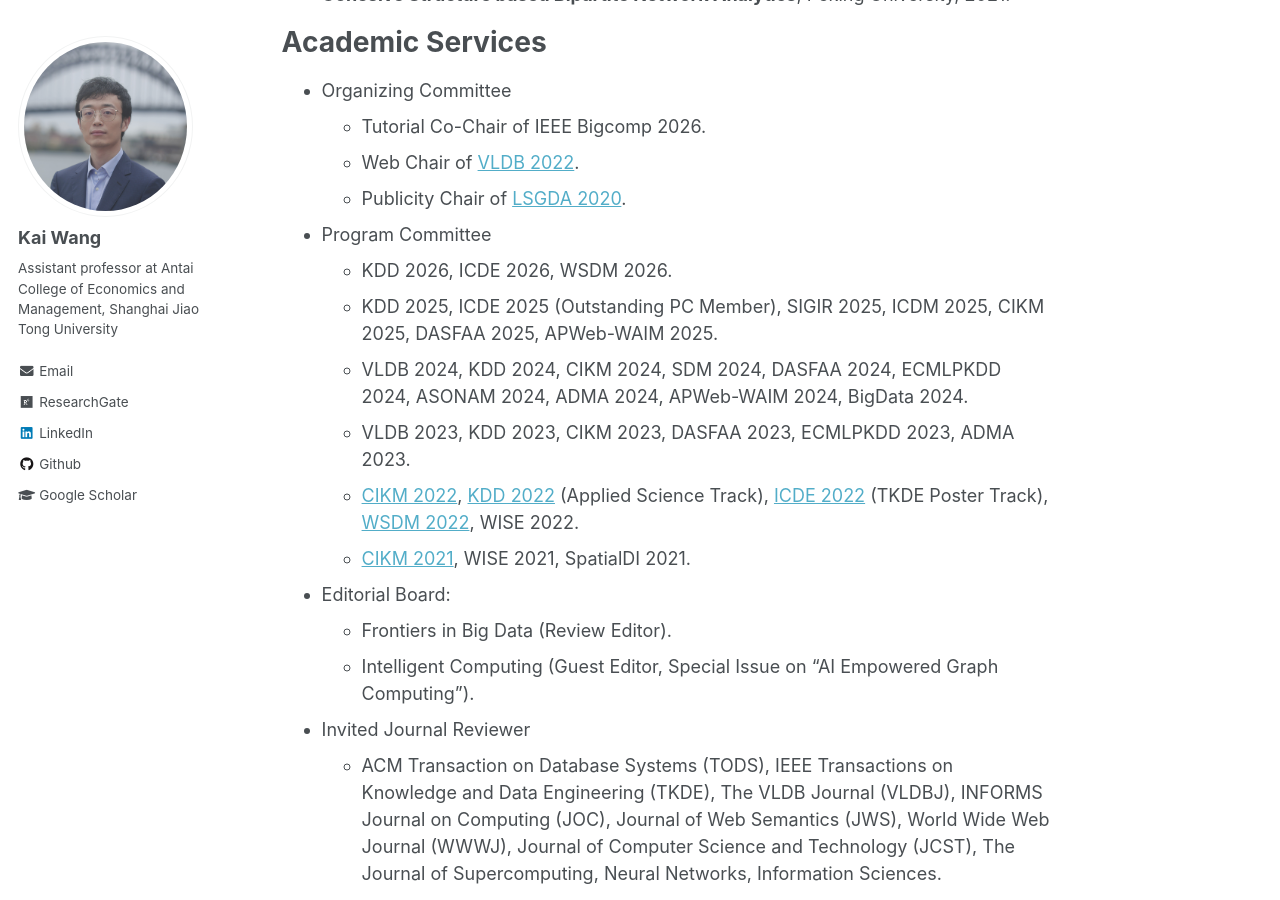
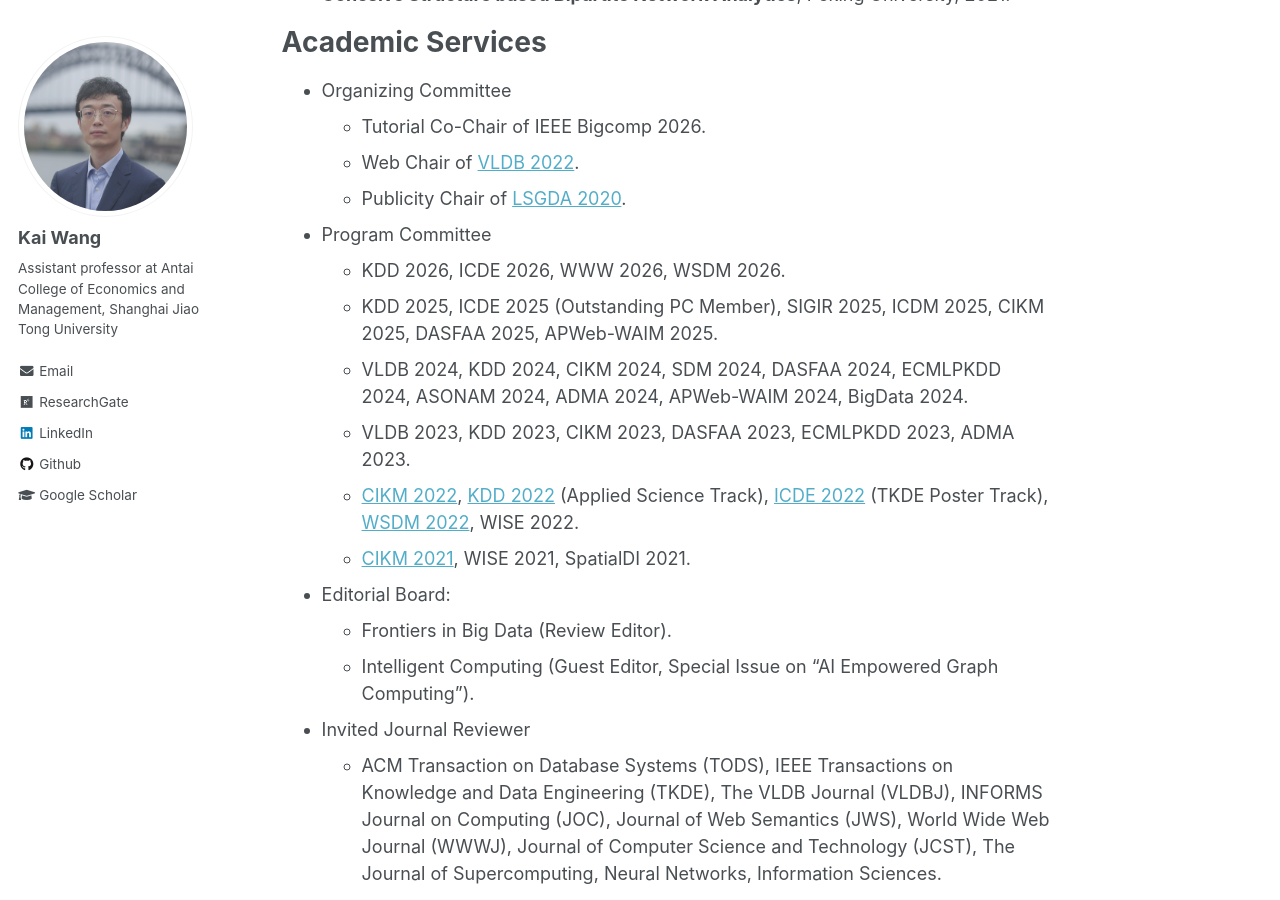
Before and after one commit to cs-kaiwang/cs-kaiwang.github.io, a Jekyll site: the page built from _pages/about.md, in a window 1280 px wide and 900 px high, scrolled down 6579 px. Built offline with Jekyll 4.4.1, drawn with Linux system fonts in a browser that asks for light colours.

Commit message:
Update about.md

```diff
--- a/_pages/about.md
+++ b/_pages/about.md
@@ -96,7 +96,7 @@ Academic Services
   - Publicity Chair of [LSGDA 2020](https://www.google.com/url?q=https%3A%2F%2Flsgda.github.io%2F2020%2F&sa=D&sntz=1&usg=AFQjCNFYfkgg9wBrWW8wUaG8GCGXJz3z_A).
 
 - Program Committee
-  - KDD 2026, ICDE 2026, WSDM 2026.
+  - KDD 2026, ICDE 2026, WWW 2026, WSDM 2026.
   - KDD 2025, ICDE 2025 (Outstanding PC Member), SIGIR 2025, ICDM 2025, CIKM 2025, DASFAA 2025, APWeb-WAIM 2025.
   - VLDB 2024, KDD 2024, CIKM 2024, SDM 2024, DASFAA 2024, ECMLPKDD 2024, ASONAM 2024, ADMA 2024, APWeb-WAIM 2024, BigData 2024.
   - VLDB 2023, KDD 2023, CIKM 2023, DASFAA 2023, ECMLPKDD 2023, ADMA 2023.
```
